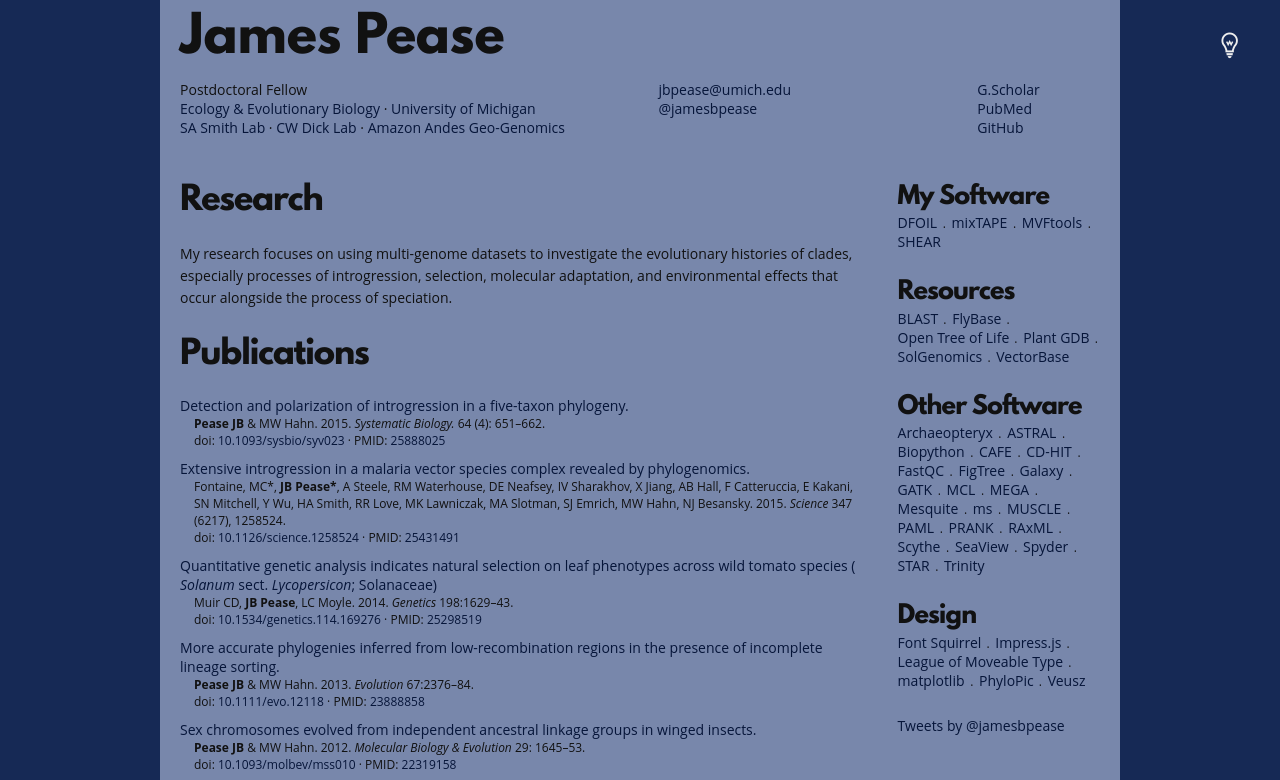
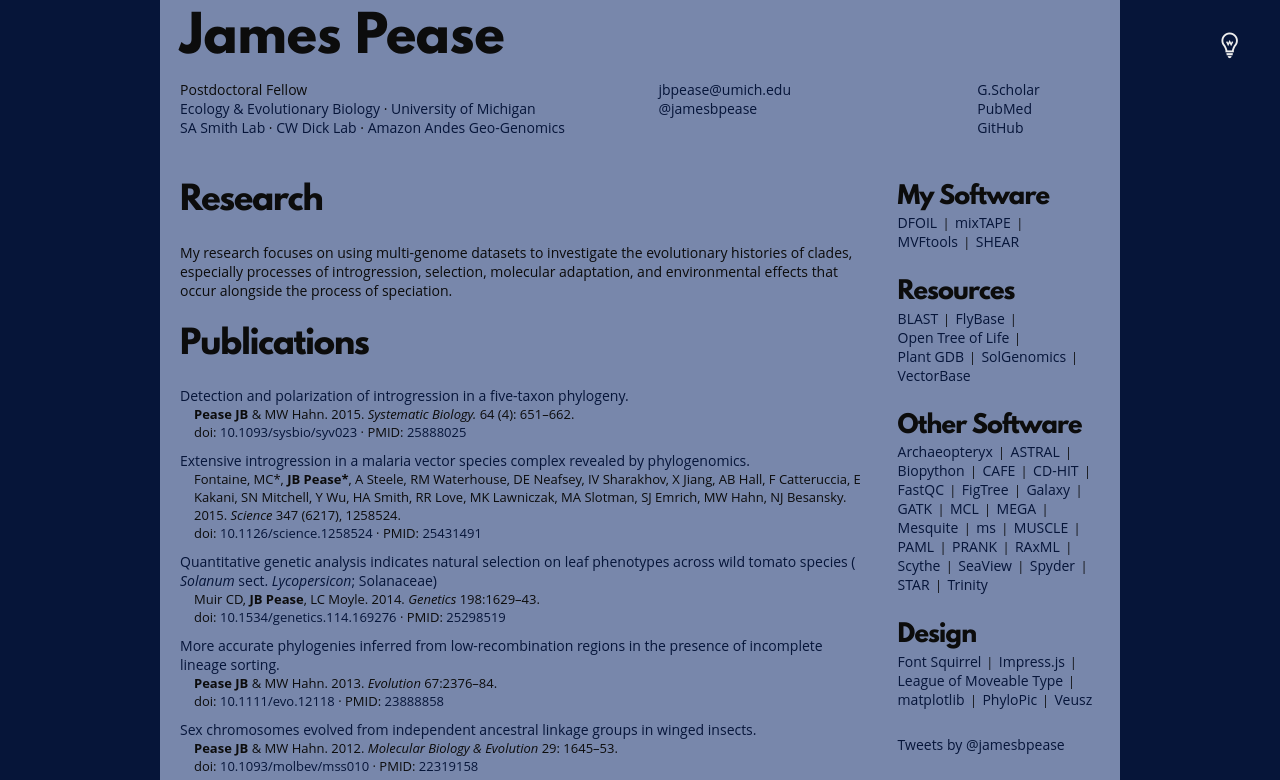
Before and after one commit to jbpease/jbpease.github.io, a plain HTML site: page index.html in a window 1280 px wide. Shown: the top 780 px of the page. Drawn offline with Linux system fonts and the light colour scheme.

Commit message:
color correction

```diff
--- a/css/main.css
+++ b/css/main.css
@@ -1,6 +1,6 @@
 body {
-	background: #162955;
-    color: #111;
+	background: #061539;
+    color: #0C0C0C;
 	font-size: 14px;
 }
 
@@ -9,7 +9,11 @@ hr {
 	margin-bottom: 10px;
 }
 
-#main{
+p {
+    line-height: normal;
+}
+
+#main {
     background: #7887AB;
 	padding-left: 20px;
 	padding-right: 20px;
@@ -100,7 +104,7 @@ div.pubtitle a span img {
 }
 
 .pubcite, .pubcite a {
-	font-size: 12px;
+	font-size: 13px;
 
 }
 
@@ -127,7 +131,7 @@ div.softwarelist ul li{
 }
 
 div.softwarelist ul li:not(:last-child):after{
-	content: ".";
+	content: "|";
 	margin: 0 2px;
 }
 
@@ -208,12 +212,12 @@ input#lightswitch {
 }
 
 input#lightswitch:checked + #main {
-    background: #061539;
-	color: #99f;
+    background: #00001E;
+    color: #99f;
 }
 
 input#lightswitch:checked + #main a {
-	color: #88e;
+	color: #ccc;
 }
 
 input#lightswitch:checked + #main a:hover {
```
